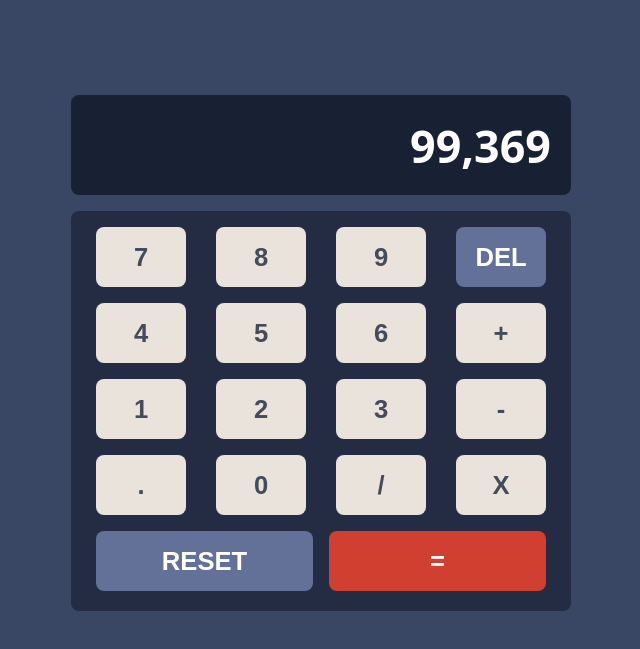
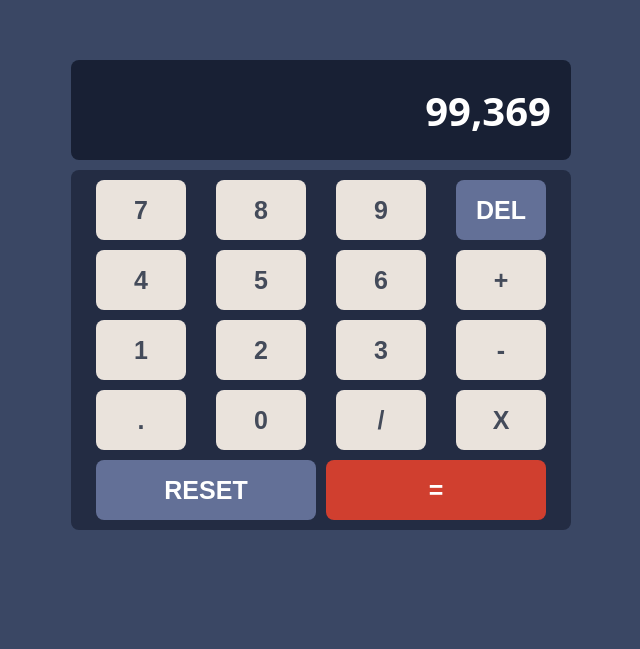
Before and after one commit to matheus778/calculator-app, a plain HTML site: page index.html in a window 1280 px wide. Shown: the part 105-754 px from the top of the page, without its empty margins (319-959 px from the left). Drawn offline with Linux system fonts and the light colour scheme.

Commit message:
ajustes no design

```diff
--- a/css/main.css
+++ b/css/main.css
@@ -2,6 +2,10 @@
   margin: 0;
   padding: 0;
   box-sizing: border-box;
+}
+
+html {
+  font-size: 62.5%;
 }
 
 :root {
@@ -28,7 +32,6 @@ main.container {
 
 .calc-container {
   width: 500px;
-  height: 400px;
 }
 
 .calc-display {
@@ -41,8 +44,8 @@ main.container {
   display: flex;
   justify-content: end;
   align-items: center;
-  padding-right: 20px;
-  font-size: 2.8rem;
+  padding-right: 2rem;
+  font-size: 4rem;
 }
 
 .calc-keyboard {
@@ -51,7 +54,7 @@ main.container {
   height: 100%;
   border-radius: 8px;
   background-color: var(--keyboard-bg);
-  padding-top: 1rem;
+  padding: 1rem 0;
 }
 
 .calc-buttons-container {
@@ -63,6 +66,10 @@ main.container {
   justify-content: space-between;
 }
 
+.calc-buttons-container:last-child{
+  margin-bottom: 0;
+}
+
 .calc-buttons-container button {
   width: 90px;
   height: 60px;
@@ -71,7 +78,7 @@ main.container {
   border: none;
   background-color: var(--key-bg) ;
   color: var(--text-color-keys);
-  font-size: 1.6rem;
+  font-size: 2.5rem;
   font-weight: 600;
   cursor: pointer;
   transition: 400ms;
```
